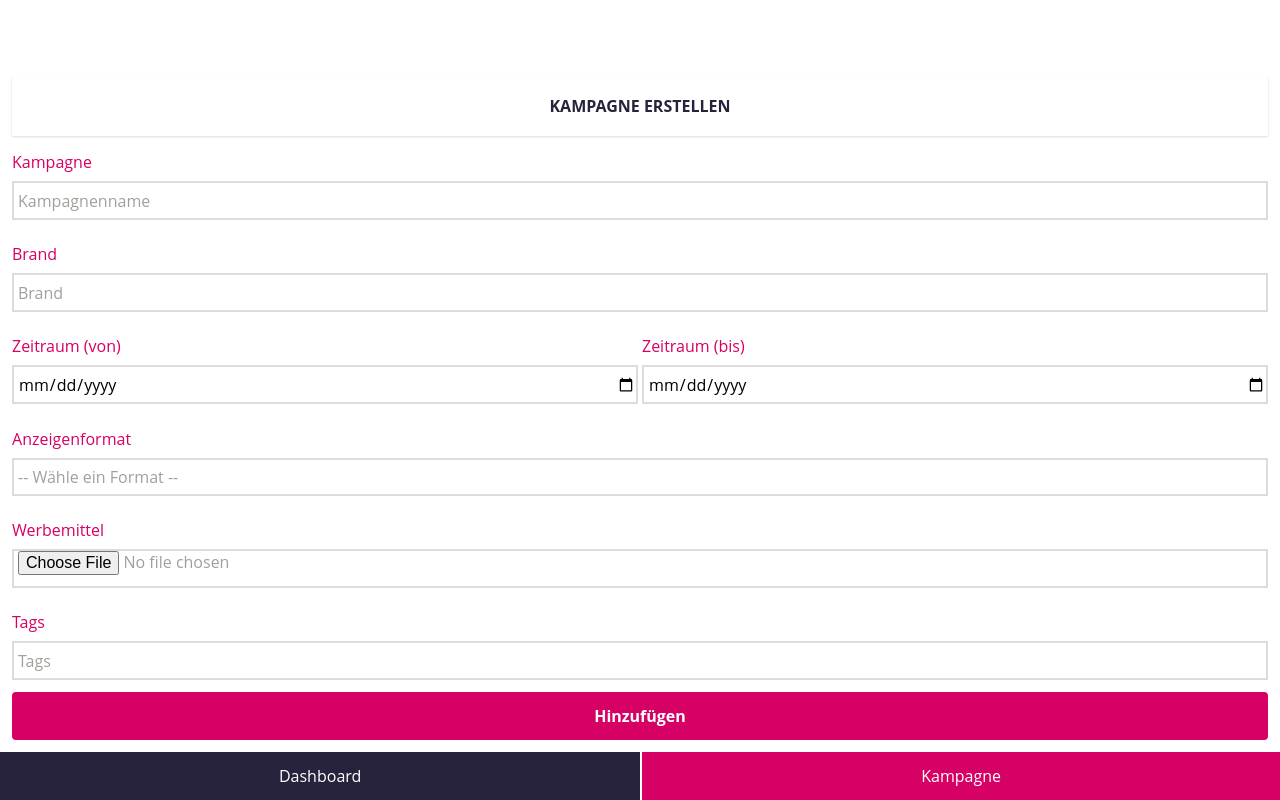
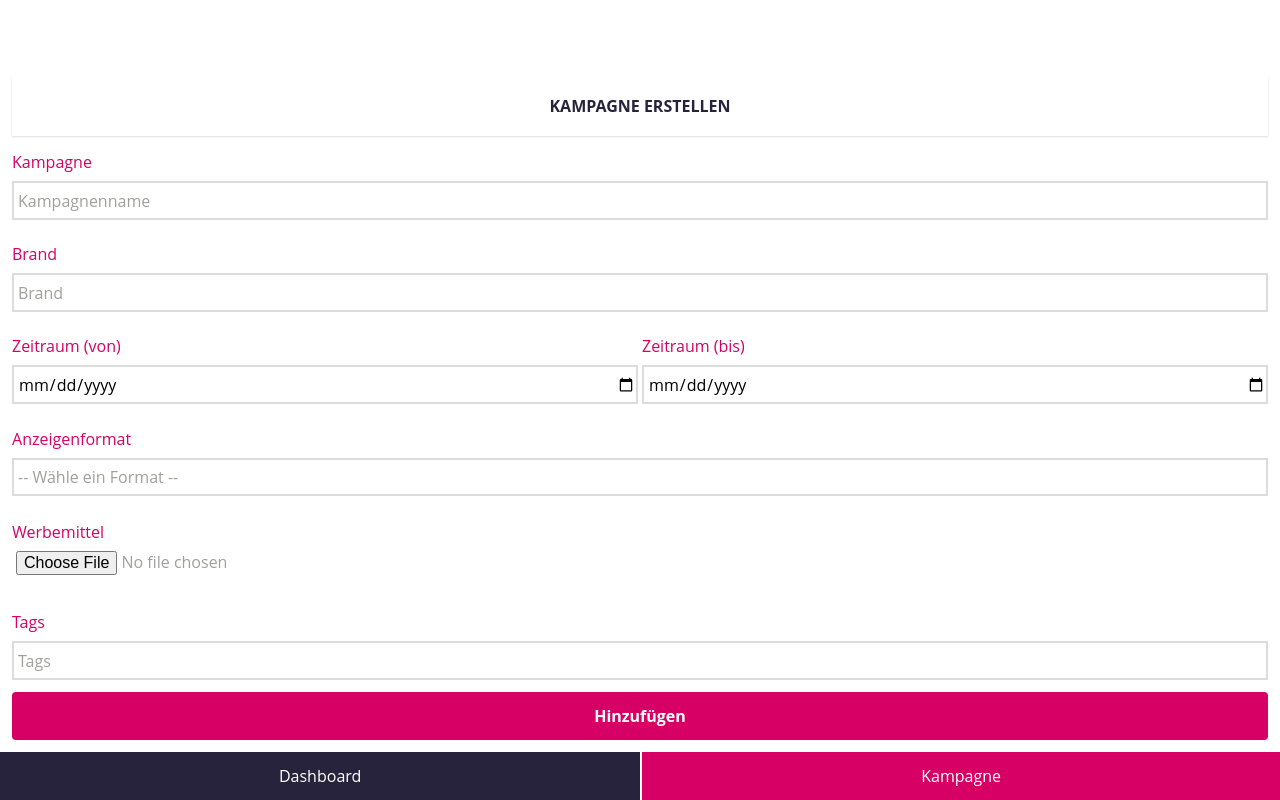
Before and after one commit to KALTWASSERio/pryntad, a React (Create React App) app: page /create in a window 1280 px wide. Built offline with nearby package versions, Linux system fonts and the light colour scheme; no server answers.

Commit message:
Minor layout adjustments

```diff
--- a/src/app/GlobalStyle.js
+++ b/src/app/GlobalStyle.js
@@ -37,6 +37,7 @@ export default createGlobalStyle`
 
   ::placeholder {
     color: #a0a09b;
+    font-family: 'Open Sans', sans-serif;
   }
 
   select {
@@ -51,6 +52,7 @@ export default createGlobalStyle`
 
   :invalid {
     color: #a0a09b;
+    font-family: 'Open Sans', sans-serif;
 }
 
   button {
--- a/src/create/Form.js
+++ b/src/create/Form.js
@@ -31,6 +31,12 @@ const StyledLabel = styled.label`
   display: flex;
   align-items: flex-end;
   margin-bottom: 8px;
+  font-family: 'Open Sans', sans-serif;
+`
+const StyledUpload = styled.input`
+  background: white;
+  border: none;
+  padding-left: 4px;
   font-family: 'Open Sans', sans-serif;
 `
 
@@ -89,7 +95,7 @@ export default function Form({ data, onSubmit, onInputChange, onImageUpload }) {
       <Select onChange={onInputChange} name="format" value={data.format} />
       <StyledInputArea>
         <StyledLabel htmlFor="ad__input">Werbemittel</StyledLabel>
-        <input
+        <StyledUpload
           id="ad__input"
           type="file"
           value={data.ad}
```
